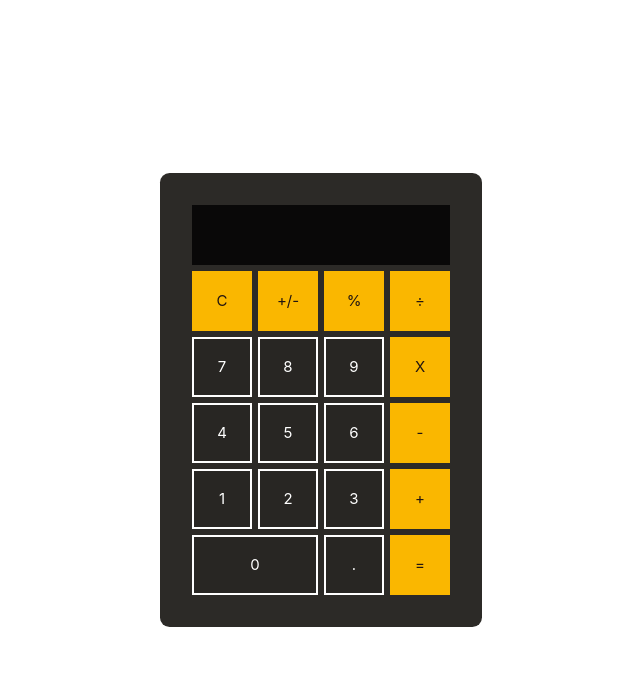
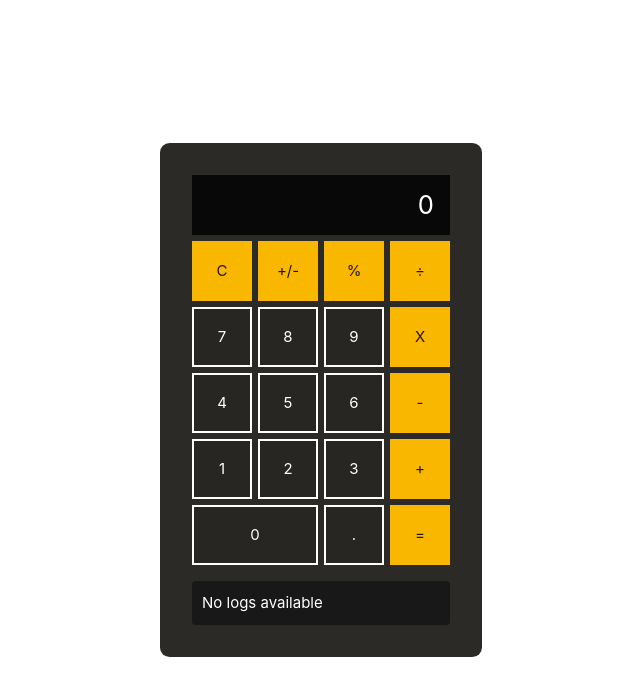
Before and after one commit to devFrus/vue3-calculator, a Vue app: page / in a window 1280 px wide. Shown: the top 696 px of the page, without its empty margins (158-798 px from the left). Built offline with nearby package versions, Linux system fonts and the light colour scheme.

Commit message:
Refactor, add logs, add small error log

```diff
--- a/src/components/CalculatorComponent.vue
+++ b/src/components/CalculatorComponent.vue
@@ -1,12 +1,24 @@
 <script setup lang="ts">
 import KeyboardComponent from './KeyboardComponent.vue'
 import DisplayComponent from './DisplayComponent.vue';
+import HistoryComponent from './HistoryComponent.vue';
+
+interface Symbol {
+  [key: string]: string
+}
+const symbols: Symbol = {
+  add: "+",
+  sub: "-",
+  mult: "x",
+  div: "÷",
+}
 </script>
 <template>
   <div class="wrapper">
     <div class="calculator">
-      <DisplayComponent />
+      <DisplayComponent :symbols="symbols" />
       <KeyboardComponent />
+      <HistoryComponent />
     </div>
   </div>
 </template>
@@ -14,6 +26,8 @@ import DisplayComponent from './DisplayComponent.vue';
 .wrapper {
   display: flex;
   justify-content: center;
+  flex-direction: column;
+  gap: 15px;
   width: 100%;
   height: 100%;
   .calculator {
--- a/src/components/DisplayComponent.vue
+++ b/src/components/DisplayComponent.vue
@@ -1,22 +1,18 @@
 <script lang="ts" setup>
-import { calculator } from "../stores/calculatorStore";
-import { storeToRefs } from "pinia";
+import { calculator } from '../stores/calculatorStore'
+import { storeToRefs } from 'pinia'
 
-const store = calculator();
-const { display, previous, operator } = storeToRefs(store);
+const store = calculator()
+const { display, previous, operator } = storeToRefs(store)
 
-const checkDisplay = (input: string): string => {
-  return input === "0" ? "" : input.toString();
-}
-const symbols: any = {
-  add: "+",
-  sub: "-",
-  mult: "X",
-  div: "÷",
-}
+defineProps<{
+  symbols: any
+}>()
 </script>
 <template>
-  <div class="display"> {{ checkDisplay(display) }} {{ symbols[operator] || "" }} {{ checkDisplay(previous) }}</div>
+  <div class="display">
+    {{ display || '0' }} {{ symbols[operator] }} {{ operator ? previous : '' }}
+  </div>
 </template>
 <style lang="scss" scoped>
 .display {
--- /dev/null
+++ b/src/components/ErrorsComponent.vue
@@ -0,0 +1,25 @@
+<script setup lang="ts">
+import { storeToRefs } from "pinia";
+import { calculator } from "../stores/calculatorStore";
+
+const store = calculator()
+const { error } = storeToRefs(store)
+</script>
+
+<template>
+  <div v-if="error" class="error-log" @click="error = ''">
+    {{ error }}
+  </div>
+</template>
+
+<style lang="scss" scoped>
+.error-log {
+  color: #721c24;
+  background-color: #f8d7da;
+  border-color: #f5c6cb;
+  padding: 0.75rem 1.25rem;
+  border: 1px solid;
+  border-radius: 0.25rem;
+  cursor: pointer;
+}
+</style>
--- /dev/null
+++ b/src/components/HistoryComponent.vue
@@ -0,0 +1,29 @@
+<script setup lang="ts">
+import { storeToRefs } from "pinia";
+import { calculator } from "../stores/calculatorStore";
+
+const store = calculator()
+const { history } = storeToRefs(store)
+
+</script>
+
+<template>
+  <div class="wrapper-history">
+    <div v-if="history.length">
+    <p v-for="(log, index) in history" :key="index">{{ log }}</p>
+  </div>
+  <div v-else>
+    No logs available
+  </div>
+  </div>
+</template>
+
+<style lang="scss" scoped>
+.wrapper-history {
+  grid-column: 1/5;
+  margin-top: 10px;
+  background-color: #181818;
+  border-radius: 4px;
+  padding: 10px;
+}
+</style>
--- a/src/components/KeyboardComponent.vue
+++ b/src/components/KeyboardComponent.vue
@@ -3,18 +3,22 @@ import { storeToRefs } from 'pinia'
 import { calculator } from '../stores/calculatorStore'
 
 const store = calculator()
-const { display, previous, operator } = storeToRefs(store)
+const { display, previous, operator, resolved } = storeToRefs(store)
 const { resolve, addInput } = store
 
 const handleInput = (button: string | number) => {
   if (typeof button === 'number') {
+    if (resolved.value) {
+      display.value = "";
+      resolved.value = false;
+    }
     addInput(button)
     return
   }
   switch (button) {
     case 'C':
-      display.value = '0'
-      previous.value = '0'
+      display.value = ''
+      previous.value = ''
       operator.value = ''
       break
     case '+':
@@ -29,7 +33,7 @@ const handleInput = (button: string | number) => {
       check()
       operator.value = 'div'
       break
-    case 'X':
+    case 'x':
       operator.value = 'mult'
       break
     case '-':
@@ -47,39 +51,41 @@ const handleInput = (button: string | number) => {
       addInput(button)
       break
     case '=':
-      resolve()
+      resolve(false)
       break
   }
 }
 
 const check = (): void => {
-  if (!(operator.value === '' || previous.value === '0')) resolve()
+  if (!(operator.value === '' || previous.value === '')) resolve(true)
 }
+
+const items: Array<any> = [
+  { value: 'C', display: 'C', class: 'operator' },
+  { value: '+/-', display: '+/-', class: 'operator' },
+  { value: '%', display: '%', class: 'operator' },
+  { value: '÷', display: '÷', class: 'operator' },
+  { value: 7, display: '7' },
+  { value: 8, display: '8' },
+  { value: 9, display: '9' },
+  { value: 'x', display: 'X', class: 'operator' },
+  { value: 4, display: '4' },
+  { value: 5, display: '5' },
+  { value: 6, display: '6' },
+  { value: '-', display: '-', class: 'operator' },
+  { value: 1, display: '1' },
+  { value: 2, display: '2' },
+  { value: 3, display: '3' },
+  { value: '+', display: '+', class: 'operator' },
+  { value: 0, display: '0', class: 'zero' },
+  { value: '.', display: '.' },
+  { value: '=', display: '=', class: 'operator' },
+]
 </script>
 <template>
-  <div class="btn operator" @click="handleInput('C')">C</div>
-  <div class="btn operator" @click="handleInput('+/-')">+/-</div>
-  <div class="btn operator" @click="handleInput('%')">%</div>
-  <div class="btn operator" @click="handleInput('÷')">÷</div>
-
-  <div class="btn" @click="handleInput(7)">7</div>
-  <div class="btn" @click="handleInput(8)">8</div>
-  <div class="btn" @click="handleInput(9)">9</div>
-  <div class="btn operator" @click="handleInput('X')">X</div>
-
-  <div class="btn" @click="handleInput(4)">4</div>
-  <div class="btn" @click="handleInput(5)">5</div>
-  <div class="btn" @click="handleInput(6)">6</div>
-  <div class="btn operator" @click="handleInput('-')">-</div>
-
-  <div class="btn" @click="handleInput(1)">1</div>
-  <div class="btn" @click="handleInput(2)">2</div>
-  <div class="btn" @click="handleInput(3)">3</div>
-  <div class="btn operator" @click="handleInput('+')">+</div>
-
-  <div class="btn zero" @click="handleInput(0)">0</div>
-  <div class="btn" @click="handleInput('.')">.</div>
-  <div class="btn operator" @click="handleInput('=')">=</div>
+  <div v-for="item in items" :key="item.value" :class="['btn', item.class]" @click="handleInput(item.value)">
+    {{ item.display }}
+  </div>
 </template>
 <style lang="scss" scoped>
 .btn {
@@ -92,17 +98,21 @@ const check = (): void => {
   background-color: rgba(0, 0, 0, 0.1);
 
   cursor: pointer;
+
   &:not(.operator) {
     border-color: #fff;
     border: 2px solid;
+
     &:hover {
       border-color: #fab700;
     }
   }
 }
+
 .operator {
   background-color: #fab700;
   color: #211510;
+
   &:hover {
     background-color: #c79200;
   }
@@ -110,5 +120,4 @@ const check = (): void => {
 
 .zero {
   grid-column: 1 / 3;
-}
-</style>
+}</style>
--- a/src/stores/calculatorStore.ts
+++ b/src/stores/calculatorStore.ts
@@ -1,37 +1,58 @@
 import { defineStore } from "pinia";
+interface Symbol {
+  [key: string]: string
+}
+const symbols: Symbol = {
+  add: "+",
+  sub: "-",
+  mult: "X",
+  div: "÷",
+}
 
 export const calculator = defineStore("calculator", {
   state: () => ({
-    display: "0" as string,
-    previous: "0" as string,
+    display: "" as string,
+    previous: "" as string,
     operator: "" as string,
+    error: "" as string,
+    resolved: false as boolean,
     history: [] as Array<string>,
   }),
   actions: {
-    resolve(): void {
+    resolve(operatorPressed: boolean): void {
       const oldDisplay = this.display;
-      switch(this.operator) {
-        case "add":
-          this.display =(parseFloat(this.previous) + parseFloat(this.display)).toString();
-          break;
-        case "sub":
-          this.display = (parseFloat(this.previous) - parseFloat(this.display)).toString();
-          break;
-        case "mult":
-          this.display = (parseFloat(this.previous) * parseFloat(this.display)).toString();
-          break;
-        case "div":
-          this.display = (parseFloat(this.previous) / parseFloat(this.display)).toString();
-          break;
-        default:
+      const operations: Record<string, (a: number, b: number) => number> = {
+        'add': (a, b) => a + b,
+        'sub': (a, b) => a - b,
+        'mult': (a, b) => a * b,
+        'div': (a, b) => {
+          if (b === 0) {
+            this.error = 'Cannot divide by 0';
+            return parseFloat(this.display);
+          }
+          return a / b;
+        }
+      };
+
+      const operation = operations[this.operator];
+
+      if (operation) {
+        const result = operation(parseFloat(this.previous), parseFloat(this.display)).toFixed(3);
+        this.display = parseFloat(result).toString();
+      } else {
+        this.error = 'No operation given';
       }
-      this.history.push(`${this.previous} ${this.operator} ${oldDisplay} = ${this.display}`)
-      this.previous = "0";
+
+      if (this.error === "")
+        this.history.push(`${oldDisplay} ${symbols[this.operator]} ${this.previous} = ${this.display}`)
+      if (!operatorPressed) this.resolved = true;
+      this.previous = "";
       this.operator = "";
     },
     addInput(input: number|string): void {
-      if (this.previous === "0") this.previous = ""
-      if (this.display === "0") this.display = ""
+      if (this.display.length > 15) {
+        this.error = 'Max numbers amount reached'
+      }
       if (this.operator !== "")
         this.previous = (this.previous || "") + input
       else
--- a/src/views/HomeView.vue
+++ b/src/views/HomeView.vue
@@ -1,10 +1,12 @@
 <script setup lang="ts">
 import CalculatorComponent from '@/components/CalculatorComponent.vue';
+import ErrorsComponent from '@/components/ErrorsComponent.vue';
 
 </script>
 
 <template>
   <main>
     <CalculatorComponent />
+    <ErrorsComponent />
   </main>
 </template>
```
